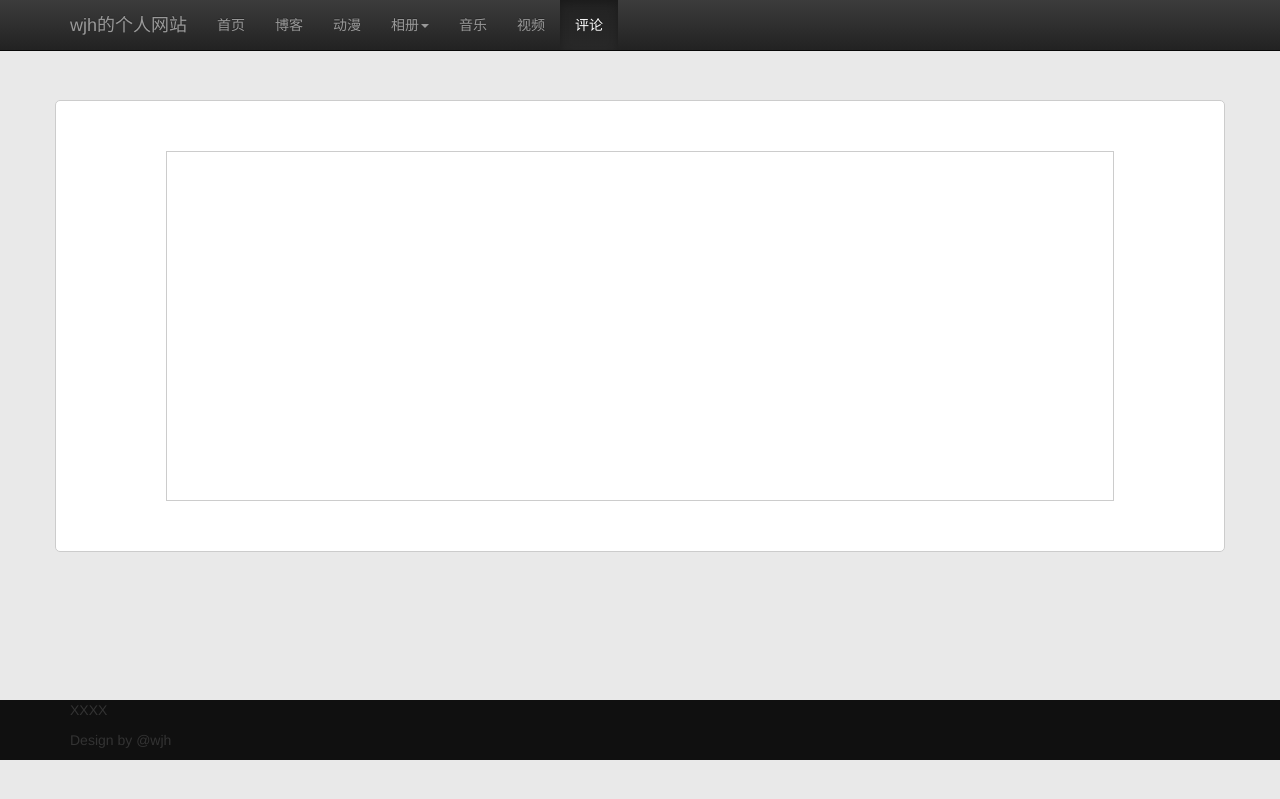
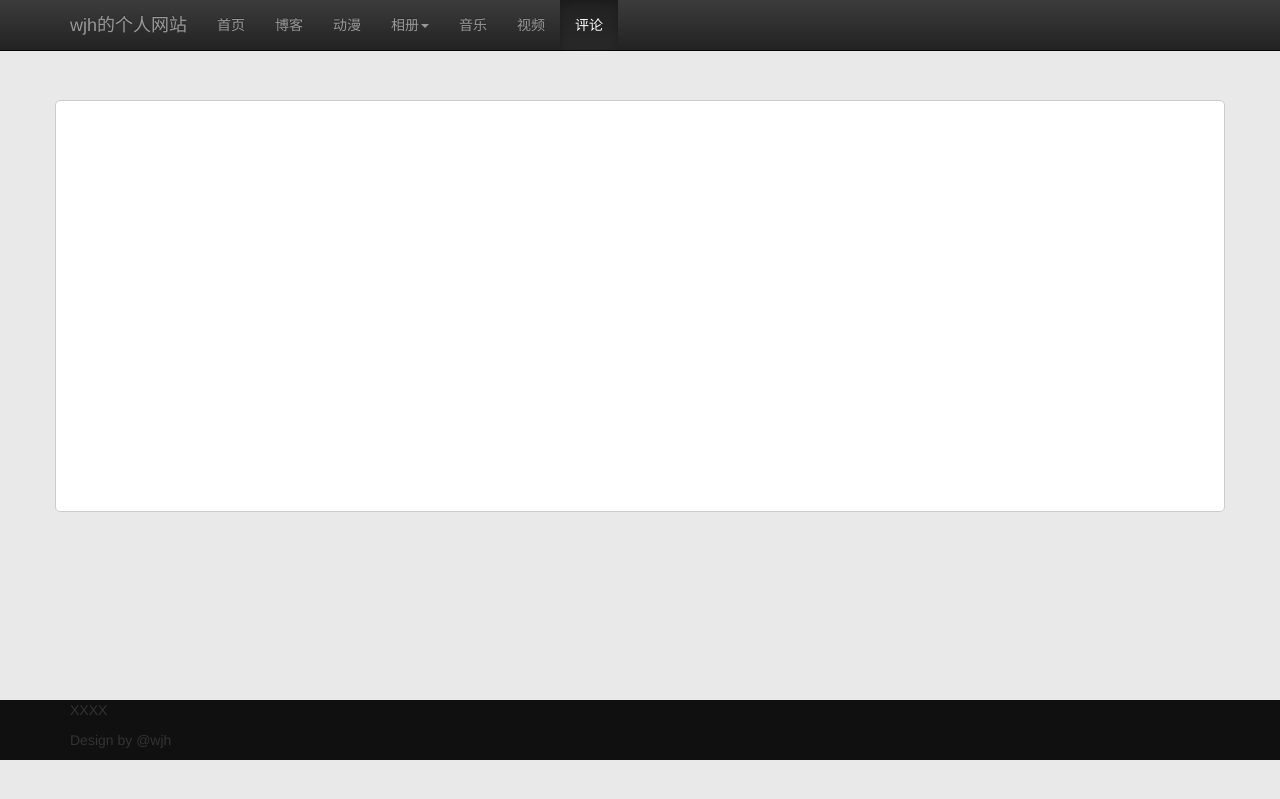
Before and after one commit to scauwjh/blog_old, a Jekyll site: the page comment.html, which Jekyll copies as it is, in a window 1280 px wide. Shown: the top 799 px of the page. Built offline with Jekyll 4.4.1, drawn with Linux system fonts in a browser that asks for light colours; Markdown is read by kramdown in place of the engine named in the settings; comment, search, counter and statistics services are not loaded.

Commit message:
imporve comment page css
Signed-off-by: scauwjh <scauwjh@gmail.com>

```diff
--- a/comment.html
+++ b/comment.html
@@ -50,9 +50,7 @@
 		<div class="container main-content">
 			<div class="row">
 				<div class="col-lg-12 border box">
-					<div class="col-lg-1"></div>
-					<div id="disqus_thread" class="col-lg-10 border"></div>
-					<div class="col-lg-1"></div>
+					<div id="disqus_thread"></div>
 				</div>
 			</div>
 		</div>
--- a/css/style.css
+++ b/css/style.css
@@ -55,7 +55,10 @@
 
 /** comment page **/
 #disqus_thread{
-	margin-top:50px;
-	margin-bottom:50px;
+	margin-top:30px;
+	margin-bottom:30px;
+	margin-left: 25px;
+	margin-right: 25px;
 	height:350px;
+	border-radius: 5px;
 }
```
